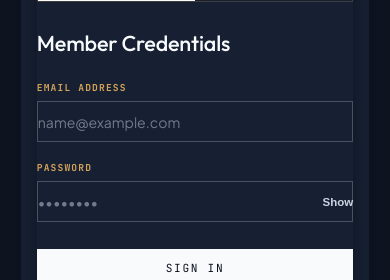
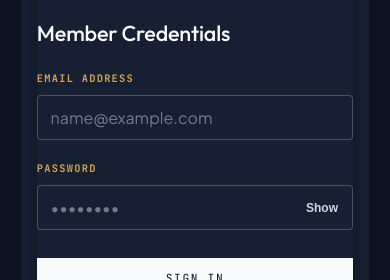
Before and after one commit to sust-cp-geeks/cp-geeks-frontend, a React (Vite) app: page /auth in a window 390 px wide. Shown: the part 316-596 px from the top of the page. Built offline with nearby package versions, Linux system fonts and the light colour scheme; no server answers.

Commit message:
fix(auth): restore input padding on mobile, prevent iOS zoom, theme-safe upload/banner colors

```diff
--- a/src/pages/Auth.css
+++ b/src/pages/Auth.css
@@ -332,26 +332,26 @@
 }
 
 .upload-icon {
-  color: #A5E8DE;
-  opacity: 0.7;
+  color: var(--accent);
+  opacity: 0.8;
   margin-bottom: 0.25rem;
 }
 
 .upload-text {
-  color: #e2e8f0;
+  color: var(--text-normal);
   font-size: 0.95rem;
   font-weight: 500;
   margin: 0;
 }
 
 .upload-subtext {
-  color: #94a3b8;
+  color: var(--text-muted);
   font-size: 0.825rem;
   margin: 0;
 }
 
 .upload-formats {
-  color: #64748b;
+  color: var(--text-muted-more);
   font-size: 0.75rem;
   margin: 0.25rem 0 0;
 }
@@ -519,29 +519,30 @@
   }
 
   .form-group {
-    margin-bottom: 1.15rem;
+    margin-bottom: 1.25rem;
   }
 
   .form-group label {
-    font-size: 0.6rem;
+    font-size: 0.65rem;
     letter-spacing: 0.12em;
-    margin-bottom: 0.35rem;
+    margin-bottom: 0.5rem;
   }
 
+  /* Keep horizontal padding so text never touches the border,
+     and 16px font so iOS Safari doesn't auto-zoom on focus */
   .form-input {
-    padding: 0.65rem 0;
-    font-size: 0.88rem;
-    border-radius: 0;
+    padding: 0.7rem 0.8rem;
+    font-size: 1rem;
   }
 
   .password-input-wrapper .form-input {
-    padding-right: 3.5rem;
+    padding-right: 3.75rem;
   }
 
   .password-toggle-btn {
-    font-size: 0.72rem;
-    right: 0;
-    padding: 0.2rem 0;
+    font-size: 0.75rem;
+    right: 0.65rem;
+    padding: 0.2rem 0.3rem;
   }
 
   .submit-btn {
@@ -595,8 +596,8 @@
 
 /* Manual Signup Callout Banner above Student Email */
 .manual-signup-banner {
-  background: rgba(96, 165, 250, 0.08);
-  border: 1px dashed #60a5fa;
+  background: var(--badge-blue-bg);
+  border: 1px dashed var(--badge-blue-border);
   border-radius: 0.65rem;
   padding: 0.75rem 1rem;
   margin: 0.25rem 0 1rem 0;
@@ -610,7 +611,7 @@
   background: none;
   border: none;
   padding: 0;
-  color: #60a5fa;
+  color: var(--badge-blue-text);
   font-weight: 700;
   text-decoration: underline;
   cursor: pointer;
@@ -619,34 +620,5 @@
 }
 
 .manual-signup-link-btn:hover {
-  color: #93c5fd;
+  opacity: 0.8;
 }
-
-/* Manual Signup Callout Banner above Student Email */
-.manual-signup-banner {
-  background: rgba(96, 165, 250, 0.08);
-  border: 1px dashed #60a5fa;
-  border-radius: 0.65rem;
-  padding: 0.75rem 1rem;
-  margin: 0.25rem 0 1rem 0;
-  font-size: 0.85rem;
-  color: var(--text-normal);
-  line-height: 1.4;
-  text-align: center;
-}
-
-.manual-signup-link-btn {
-  background: none;
-  border: none;
-  padding: 0;
-  color: #60a5fa;
-  font-weight: 700;
-  text-decoration: underline;
-  cursor: pointer;
-  font-size: inherit;
-  transition: color 0.2s;
-}
-
-.manual-signup-link-btn:hover {
-  color: #93c5fd;
-}
```
